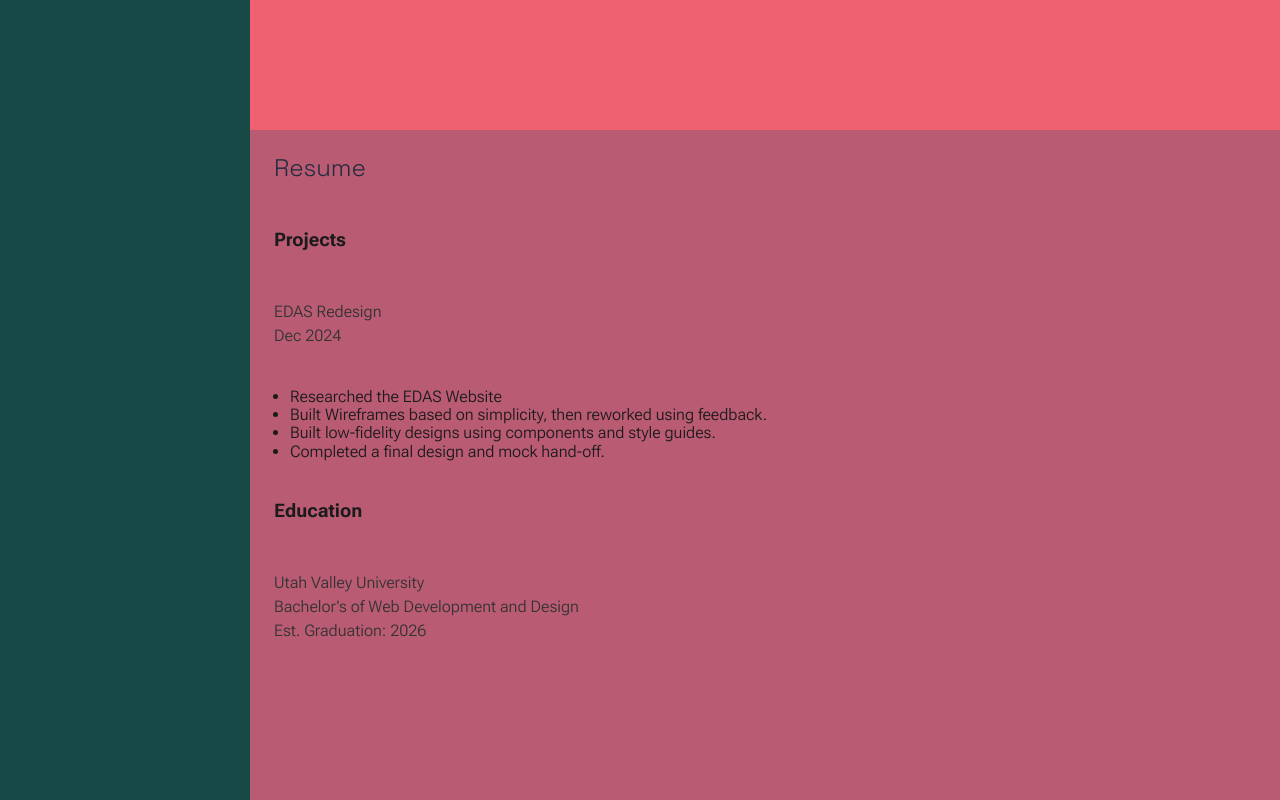
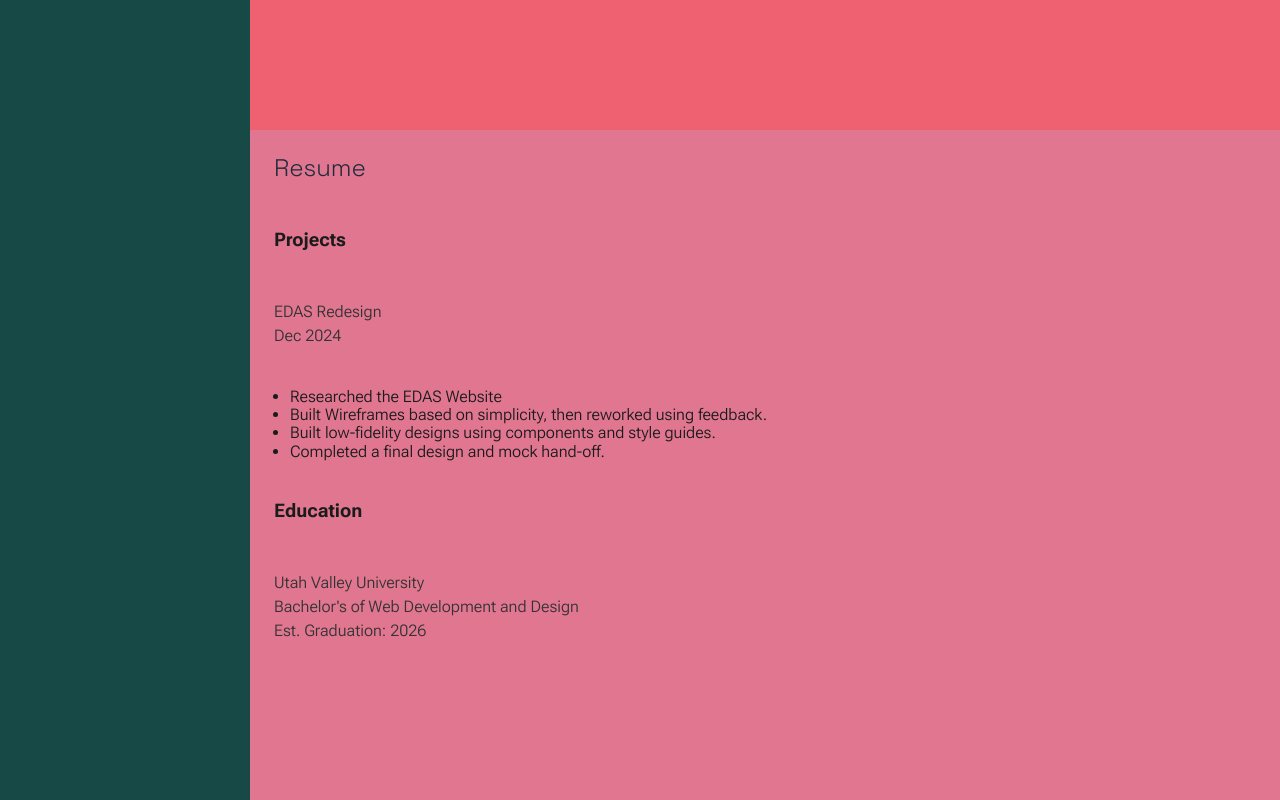
Before and after one commit to rubyyyyyg/portfolio, a plain HTML site: page index.html in a window 1280 px wide. Shown: the part 1540-2340 px from the top of the page. Drawn offline with Linux system fonts and the light colour scheme; a script that the page names is missing.

Commit message:
changed colors

```diff
--- a/index.html
+++ b/index.html
@@ -58,7 +58,7 @@
             <div id="cards">
                 <section>
                     <h3>Using Gall’s Law For Intentional Design: The Chara Project</h3>
-                    <img src="images/header chara.png">
+                    <img src="images/headerChara.png" alt="image of updated chara website">
                     <p>Redesigned a non-profit website, The Chara Project, to create a modern, user-friendly experience that aligned with the mission of the organization.</p>
                 </section>
             </div>
--- a/scss/_variables.scss
+++ b/scss/_variables.scss
@@ -6,10 +6,10 @@ $menuColor: #174947;
 $fontColor: rgb(27, 27, 27);
 $one: #f19583;
 $two: #ef6070;
-$three: #ba5b74;
-$four: #694c6c;
-$five: #334d6e;
-$six: #5d653f;
+$three: #E0768F;
+$four: #AE91B1;
+$five: #819FC5;
+$six: #97A772;
 
 $defaultFont:'Roboto Flex', sans-serif;
 $lightWeight: 300;
```
Also changed, not shown: css/styles.css, css/styles.min.css, images/headerChara.png (renamed from images/header chara.png).
